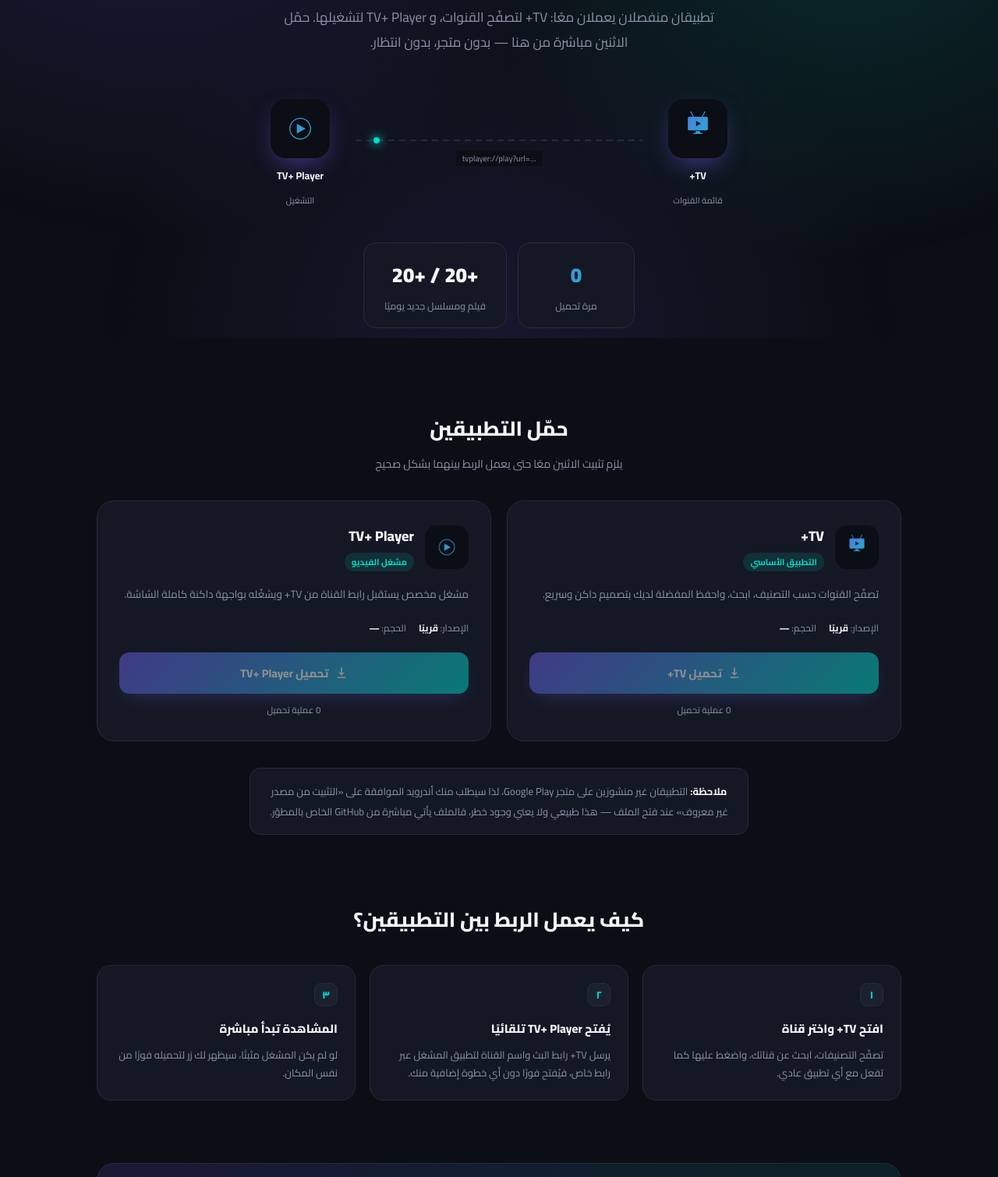
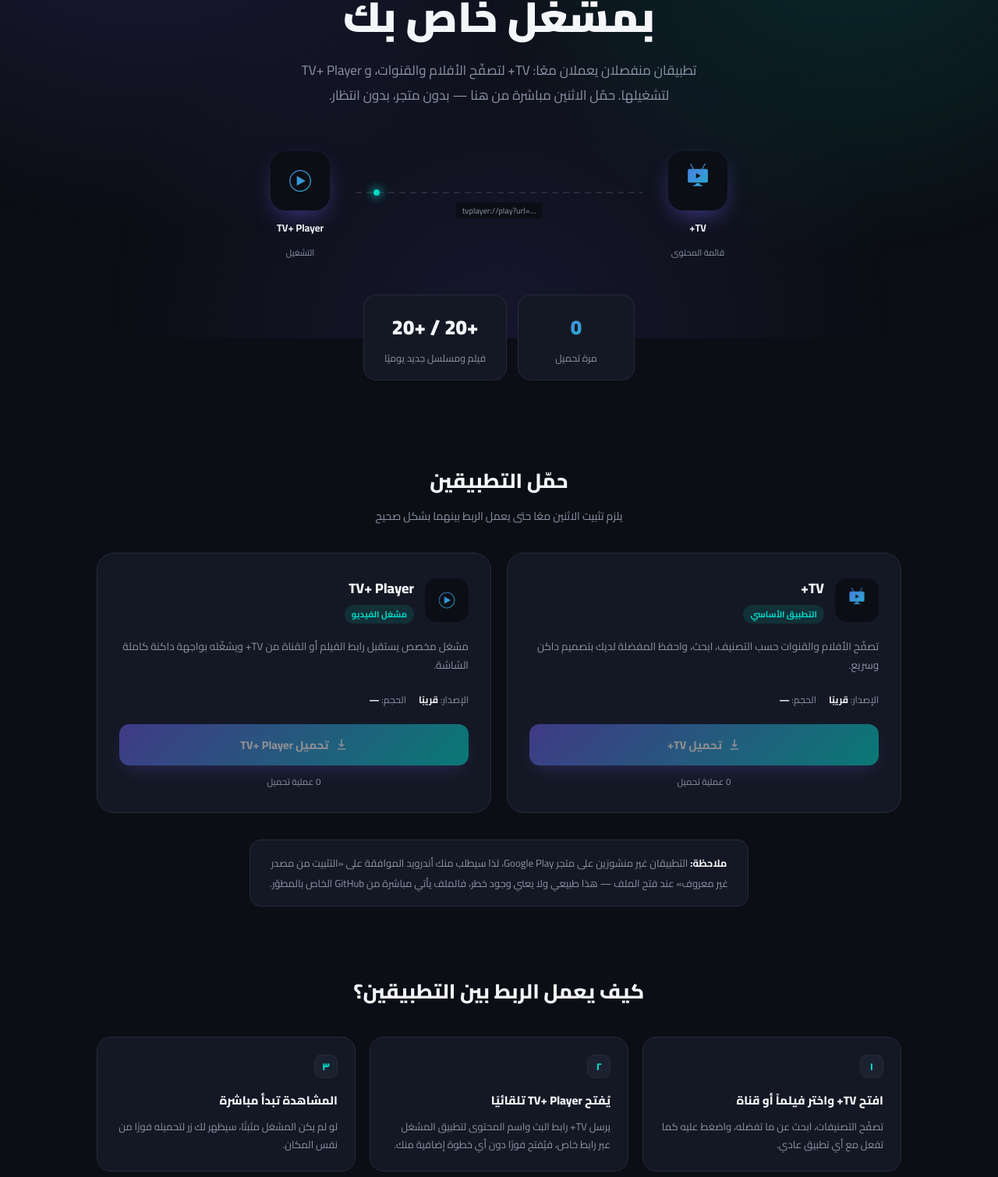
Before and after one commit to Saber495/tv-plus-site, a plain HTML site: page index.html in a window 1280 px wide. Shown: the part 366-1876 px from the top of the page at 78% size. Drawn offline with Linux system fonts and the light colour scheme; no server answers.

Commit message:
Update index.html

```diff
--- a/index.html
+++ b/index.html
@@ -226,14 +226,14 @@
 <section class="hero">
   <div class="wrap">
     <div class="eyebrow"><span class="dot"></span> يعمل الآن على أندرويد</div>
-    <h1>تصفّح قنواتك المفضلة، <em>وشغّلها فورًا</em> بمشغل خاص بك</h1>
-    <p>تطبيقان منفصلان يعملان معًا: TV+ لتصفّح القنوات، و TV+ Player لتشغيلها. حمّل الاثنين مباشرة من هنا — بدون متجر، بدون انتظار.</p>
+    <h1>تصفّح أفلامك وقنواتك المفضلة[cite: 1]، <em>وشغّلها فورًا</em> بمشغل خاص بك</h1>
+    <p>تطبيقان منفصلان يعملان معًا: TV+ لتصفّح الأفلام والقنوات، و TV+ Player لتشغيلها. حمّل الاثنين مباشرة من هنا — بدون متجر، بدون انتظار.</p>
 
     <div class="handoff">
       <div class="node">
         <img src="assets/tvplus-icon.png" alt="TV+">
         <b>TV+</b>
-        <small>قائمة القنوات</small>
+        <small>قائمة المحتوى</small>
       </div>
       <div class="link">
         <span class="uri">tvplayer://play?url=…</span>
@@ -275,7 +275,7 @@
             <span class="tag">التطبيق الأساسي</span>
           </div>
         </div>
-        <p class="desc">تصفّح القنوات حسب التصنيف، ابحث، واحفظ المفضلة لديك بتصميم داكن وسريع.</p>
+        <p class="desc">تصفّح الأفلام والقنوات حسب التصنيف، ابحث، واحفظ المفضلة لديك بتصميم داكن وسريع.</p>
         <div class="meta-row">
           <span>الإصدار: <b id="tvplus-version">—</b></span>
           <span>الحجم: <b id="tvplus-size">—</b></span>
@@ -295,7 +295,7 @@
             <span class="tag">مشغل الفيديو</span>
           </div>
         </div>
-        <p class="desc">مشغل مخصص يستقبل رابط القناة من TV+ ويشغّله بواجهة داكنة كاملة الشاشة.</p>
+        <p class="desc">مشغل مخصص يستقبل رابط الفيلم أو القناة من TV+ ويشغّله بواجهة داكنة كاملة الشاشة.</p>
         <div class="meta-row">
           <span>الإصدار: <b id="tvplayer-version">—</b></span>
           <span>الحجم: <b id="tvplayer-size">—</b></span>
@@ -323,13 +323,13 @@
     <div class="steps">
       <div class="step">
         <div class="num">١</div>
-        <h4>افتح TV+ واختر قناة</h4>
-        <p>تصفّح التصنيفات، ابحث عن قناتك، واضغط عليها كما تفعل مع أي تطبيق عادي.</p>
+        <h4>افتح TV+ واختر فيلماً أو قناة</h4>
+        <p>تصفّح التصنيفات، ابحث عن ما تفضله، واضغط عليه كما تفعل مع أي تطبيق عادي.</p>
       </div>
       <div class="step">
         <div class="num">٢</div>
         <h4>يُفتح TV+ Player تلقائيًا</h4>
-        <p>يرسل TV+ رابط البث واسم القناة لتطبيق المشغل عبر رابط خاص، فيُفتح فورًا دون أي خطوة إضافية منك.</p>
+        <p>يرسل TV+ رابط البث واسم المحتوى لتطبيق المشغل عبر رابط خاص، فيُفتح فورًا دون أي خطوة إضافية منك.</p>
       </div>
       <div class="step">
         <div class="num">٣</div>
```
